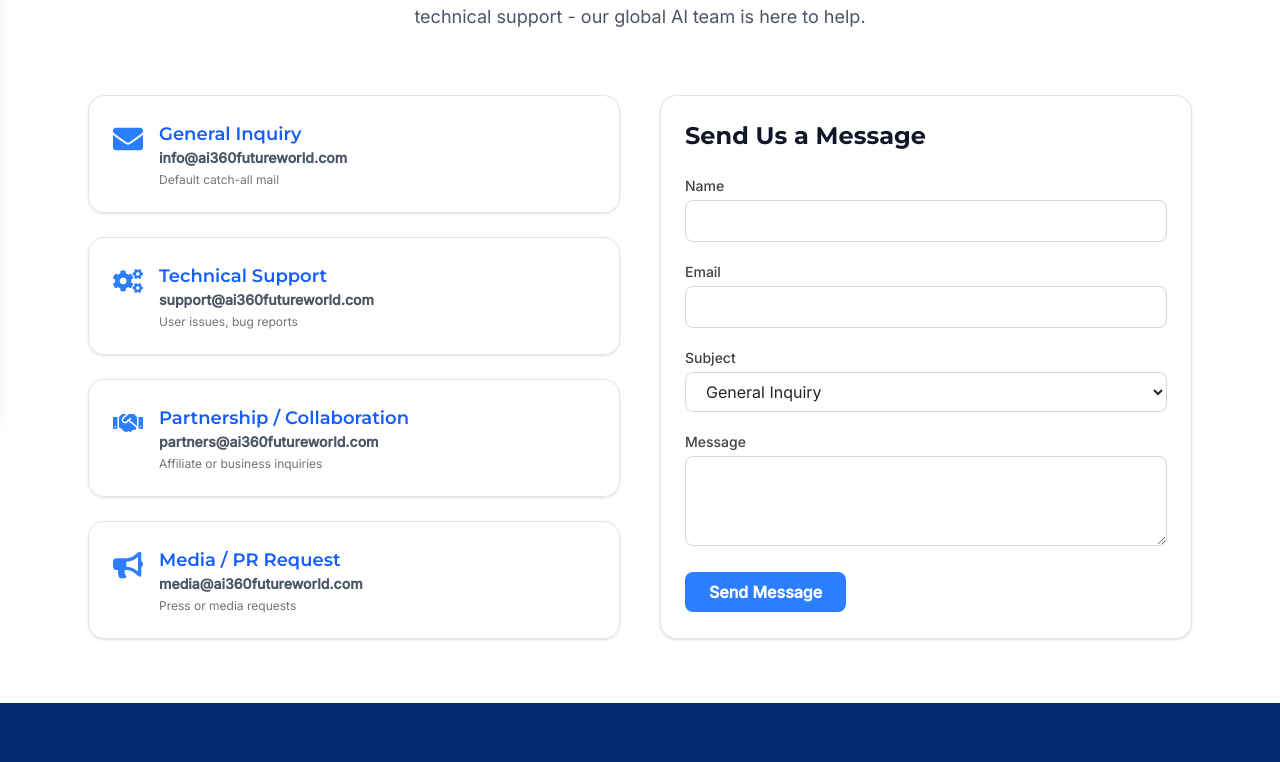
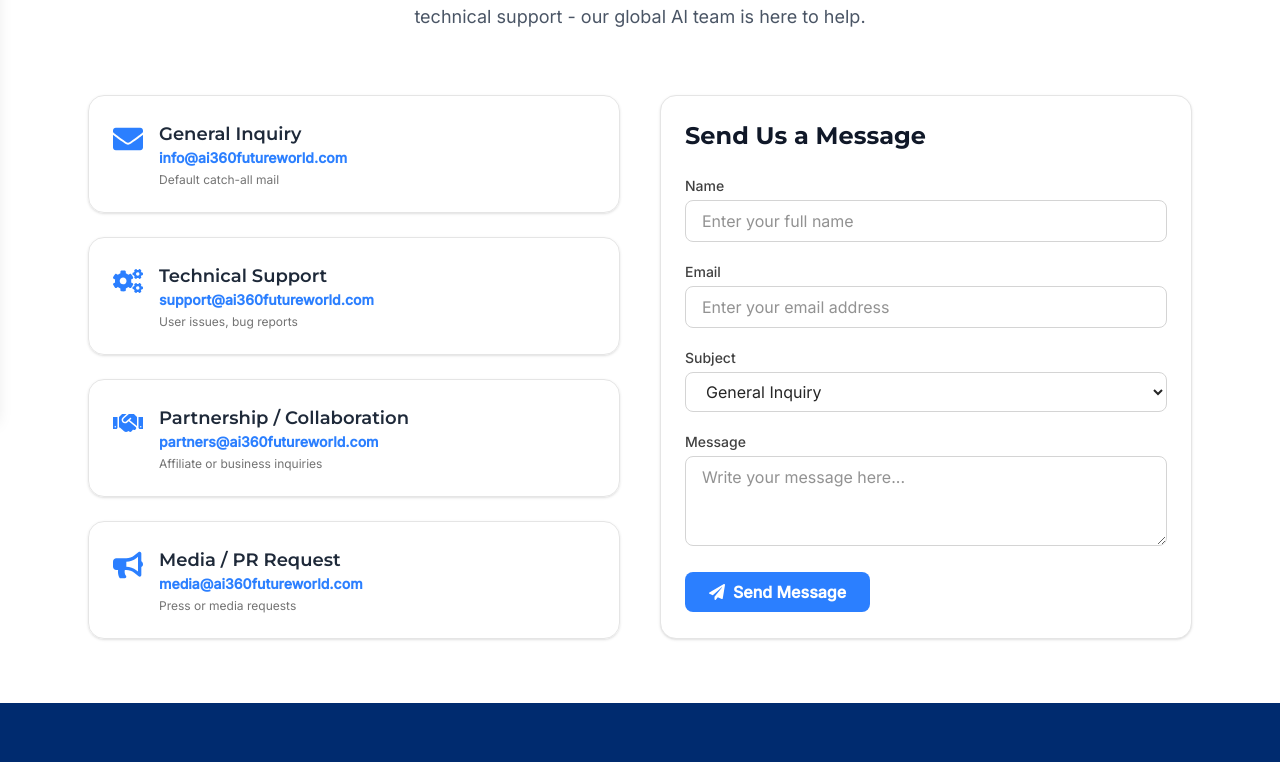
Before and after one commit to ai360futureworld/ai360futureworld, a Next.js app: page /contact in a window 1280 px wide. Shown: the part 384-1146 px from the top of the page. Built offline with nearby package versions, Linux system fonts and the light colour scheme.

Commit message:
Added Contact Page

```diff
--- a/app/contact/page.tsx
+++ b/app/contact/page.tsx
@@ -1,7 +1,13 @@
 "use client";
 
 import { useState, ChangeEvent, FormEvent } from "react";
-import { FaEnvelope, FaCogs, FaHandshake, FaBullhorn } from "react-icons/fa";
+import {
+  FaEnvelope,
+  FaCogs,
+  FaHandshake,
+  FaBullhorn,
+  FaPaperPlane,
+} from "react-icons/fa";
 
 interface FormData {
   name: string;
@@ -53,7 +59,7 @@ export default function ContactPage() {
       </div>
 
       {/* === Contact Section (2 Columns) === */}
-      <div className="max-w-6xl mx-auto grid grid-cols-1 lg:grid-cols-2 gap-10 px-6 pb-16">
+      <div className="max-w-6xl mx-auto grid grid-cols-1 md:grid-cols-2 gap-10 px-6 pb-16">
         {/* === Left: Contact Info === */}
         <div className="space-y-6">
           {[
@@ -89,10 +95,10 @@ export default function ContactPage() {
             >
               <div className="mr-4 mt-1">{item.icon}</div>
               <div>
-                <h3 className="text-lg font-semibold text-blue-600 font-montserrat">
+                <h3 className="text-lg font-semibold text-gray-800 font-montserrat">
                   {item.title}
                 </h3>
-                <p className="text-sm font-semibold text-gray-600 font-inter">
+                <p className="text-sm font-semibold text-blue-500 font-inter">
                   {item.email}
                 </p>
                 <p className="text-xs text-neutral-500 mt-1">{item.desc}</p>
@@ -100,7 +106,6 @@ export default function ContactPage() {
             </div>
           ))}
         </div>
-
         {/* === Right: Contact Form === */}
         <div className="bg-white border border-neutral-200 rounded-2xl shadow-sm p-6">
           <h2 className="text-2xl font-bold text-gray-900 mb-6 font-montserrat">
@@ -118,6 +123,7 @@ export default function ContactPage() {
                 required
                 value={formData.name}
                 onChange={handleChange}
+                placeholder="Enter your full name"
                 className="w-full border border-neutral-300 rounded-lg px-4 py-2 text-neutral-800 focus:ring-2 focus:ring-blue-500 outline-none transition"
               />
             </div>
@@ -133,6 +139,7 @@ export default function ContactPage() {
                 required
                 value={formData.email}
                 onChange={handleChange}
+                placeholder="Enter your email address"
                 className="w-full border border-neutral-300 rounded-lg px-4 py-2 text-neutral-800 focus:ring-2 focus:ring-blue-500 outline-none transition"
               />
             </div>
@@ -148,6 +155,7 @@ export default function ContactPage() {
                 onChange={handleChange}
                 className="w-full border border-neutral-300 rounded-lg px-4 py-2 text-neutral-800 focus:ring-2 focus:ring-blue-500 outline-none transition"
               >
+                <option value="">Select a subject</option>
                 <option>General Inquiry</option>
                 <option>Technical Support</option>
                 <option>Partnership / Collaboration</option>
@@ -166,6 +174,7 @@ export default function ContactPage() {
                 required
                 value={formData.message}
                 onChange={handleChange}
+                placeholder="Write your message here..."
                 className="w-full border border-neutral-300 rounded-lg px-4 py-2 text-neutral-800 focus:ring-2 focus:ring-blue-500 outline-none transition"
               />
             </div>
@@ -173,8 +182,9 @@ export default function ContactPage() {
             {/* Submit Button */}
             <button
               type="submit"
-              className="bg-blue-500 hover:bg-blue-600 text-white font-semibold px-6 py-2 rounded-lg transition-all font-inter"
+              className="flex items-center justify-center gap-2 bg-blue-500 hover:bg-blue-600 text-white font-semibold px-6 py-2 rounded-lg transition-all font-inter"
             >
+              <FaPaperPlane size={16} />
               Send Message
             </button>
           </form>
--- a/components/AINewsBlog.tsx
+++ b/components/AINewsBlog.tsx
@@ -30,7 +30,7 @@ export default function AINewsBlog() {
             AI Blog & Latest News
           </h2>
           <p className="font-inter text-base md:text-lg text-neutral-600 max-w-2xl mx-auto">
-            Explore insights, trends, and innovations shaping the future of
+            Explore insights, trends, and advancements shaping the future of
             artificial intelligence.
           </p>
         </div>
--- a/components/Header.tsx
+++ b/components/Header.tsx
@@ -23,6 +23,7 @@ const navLinks = [
   "Upcoming",
   "Jobs",
   "Insight",
+  "PromptLibrary",
   "Beginners",
   "TopLists",
   "Contact",
--- a/components/TopAICourses.tsx
+++ b/components/TopAICourses.tsx
@@ -58,15 +58,6 @@ export default function TopAICourses() {
           </p>
         </div>
 
-        {/* === Swiper Navigation Buttons === */}
-        <div className="swiper-button-prev absolute left-4 top-1/2 -translate-y-1/2 bg-white border border-neutral-200 p-3 rounded-full shadow-sm text-neutral-700 hover:text-blue-600 hover:shadow-md transition z-10">
-          <FaChevronLeft size={18} />
-        </div>
-
-        <div className="swiper-button-next absolute right-4 top-1/2 -translate-y-1/2 bg-white border border-neutral-200 p-3 rounded-full shadow-sm text-neutral-700 hover:text-blue-600 hover:shadow-md transition z-10">
-          <FaChevronRight size={18} />
-        </div>
-
         {/* === Swiper Slider === */}
         <Swiper
           modules={[Navigation, Autoplay]}
@@ -87,6 +78,14 @@ export default function TopAICourses() {
           }}
           className="pb-8"
         >
+          {/* === Swiper Navigation Buttons === */}
+          <div className="swiper-button-prev absolute left-0 top-1/2 -translate-y-1/2 bg-white border border-neutral-200 p-3 rounded-full shadow-sm text-neutral-700 hover:text-blue-600 hover:shadow-md transition z-10">
+            <FaChevronLeft size={18} />
+          </div>
+
+          <div className="swiper-button-next absolute right-0 top-1/2 -translate-y-1/2 bg-white border border-neutral-200 p-3 rounded-full shadow-sm text-neutral-700 hover:text-blue-600 hover:shadow-md transition z-10">
+            <FaChevronRight size={18} />
+          </div>
           {courses.map((course, idx) => (
             <SwiperSlide key={idx}>
               <div className="bg-white border border-neutral-200 rounded-2xl shadow-sm hover:shadow-md hover:-translate-y-1 transition-all duration-300">
--- a/components/UpcomingAITools.tsx
+++ b/components/UpcomingAITools.tsx
@@ -33,7 +33,7 @@ export default function UpcomingAITools() {
             The Cutting Edge of AI — Tools Redefining Innovation
           </h2>
           <p className="font-inter text-base md:text-lg text-neutral-600 max-w-2xl mx-auto">
-            Stay ahead of innovation — explore AI tools launching soon across
+            Move faster than the future — explore AI tools launching soon across
             various industries.
           </p>
         </div>
@@ -70,7 +70,7 @@ export default function UpcomingAITools() {
                         href="#"
                         className="inline-flex items-center justify-center bg-blue-500 hover:bg-blue-600 text-white font-semibold px-4 py-1.5 rounded-full text-xs md:text-sm transition-all duration-300"
                       >
-                        {tool.source}
+                        view
                         <span className="ml-1">→</span>
                       </a>
                     </div>
```
